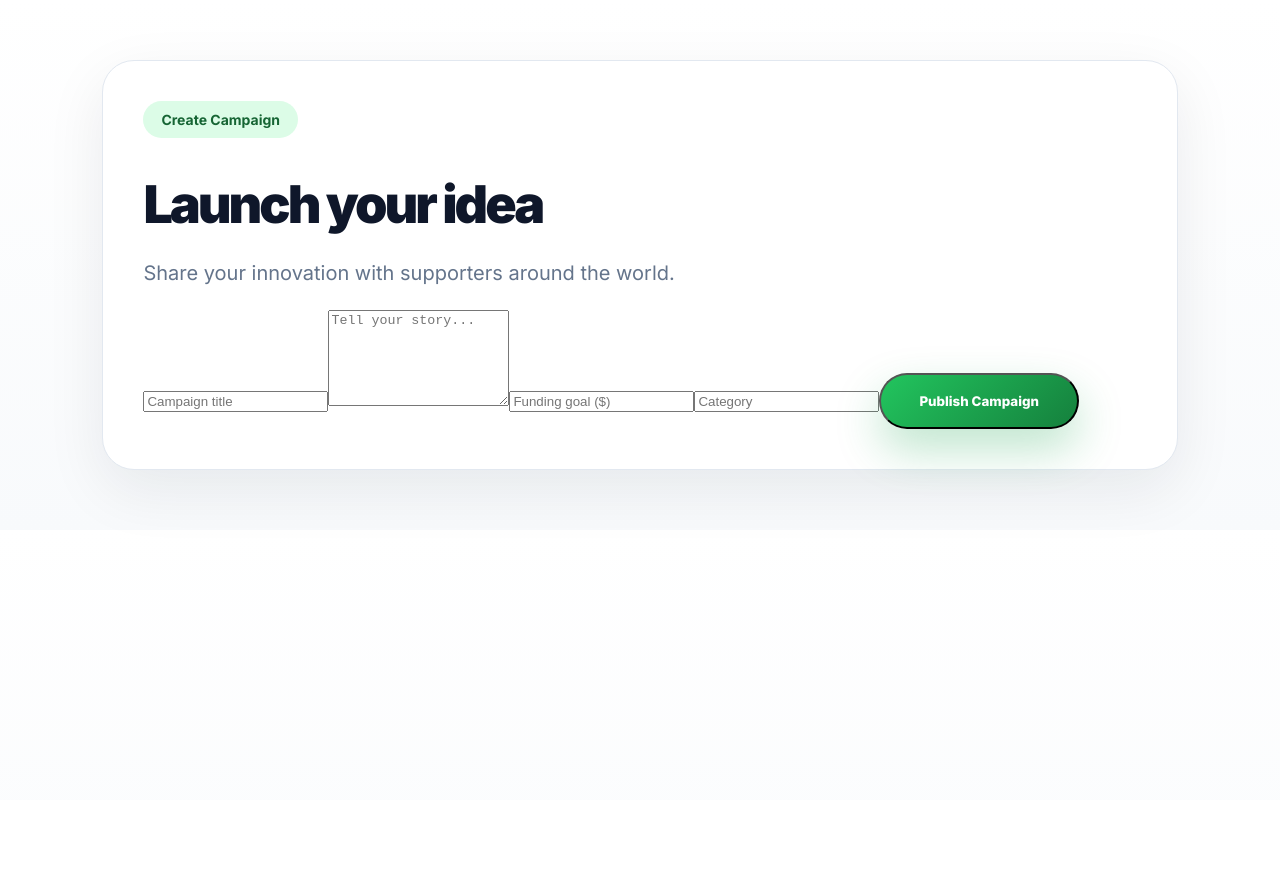
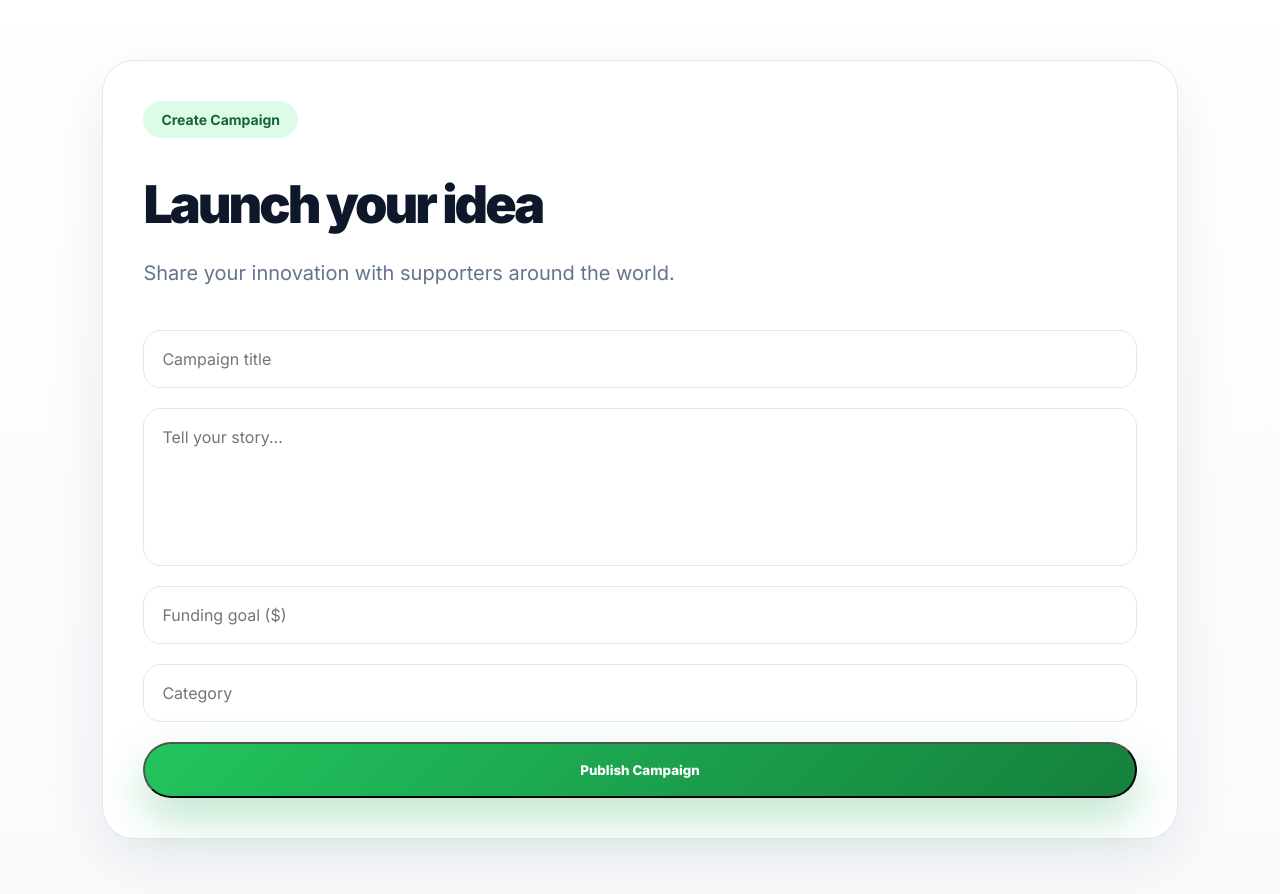
Before and after one commit to groupstum-dev/sahara, a Next.js app: page /create in a window 1280 px wide. Shown: the top 894 px of the page. Before the commit the page ends 800 px from the top, so only its background shows below. Built offline with nearby package versions, Linux system fonts and the light colour scheme.

Commit message:
Update globals.css

```diff
--- a/app/globals.css
+++ b/app/globals.css
@@ -1636,3 +1636,51 @@ footer {
 
 
 }
+.campaign-form {
+
+  margin-top:40px;
+
+  display:flex;
+
+  flex-direction:column;
+
+  gap:20px;
+
+}
+
+
+.campaign-form input,
+.campaign-form textarea {
+
+  width:100%;
+
+  padding:18px;
+
+  border-radius:18px;
+
+  border:1px solid var(--border);
+
+  font-size:16px;
+
+  font-family:inherit;
+
+  background:white;
+
+}
+
+
+.campaign-form textarea {
+
+  resize:none;
+
+}
+
+
+.campaign-form input:focus,
+.campaign-form textarea:focus {
+
+  outline:none;
+
+  border-color:var(--primary);
+
+}
```
